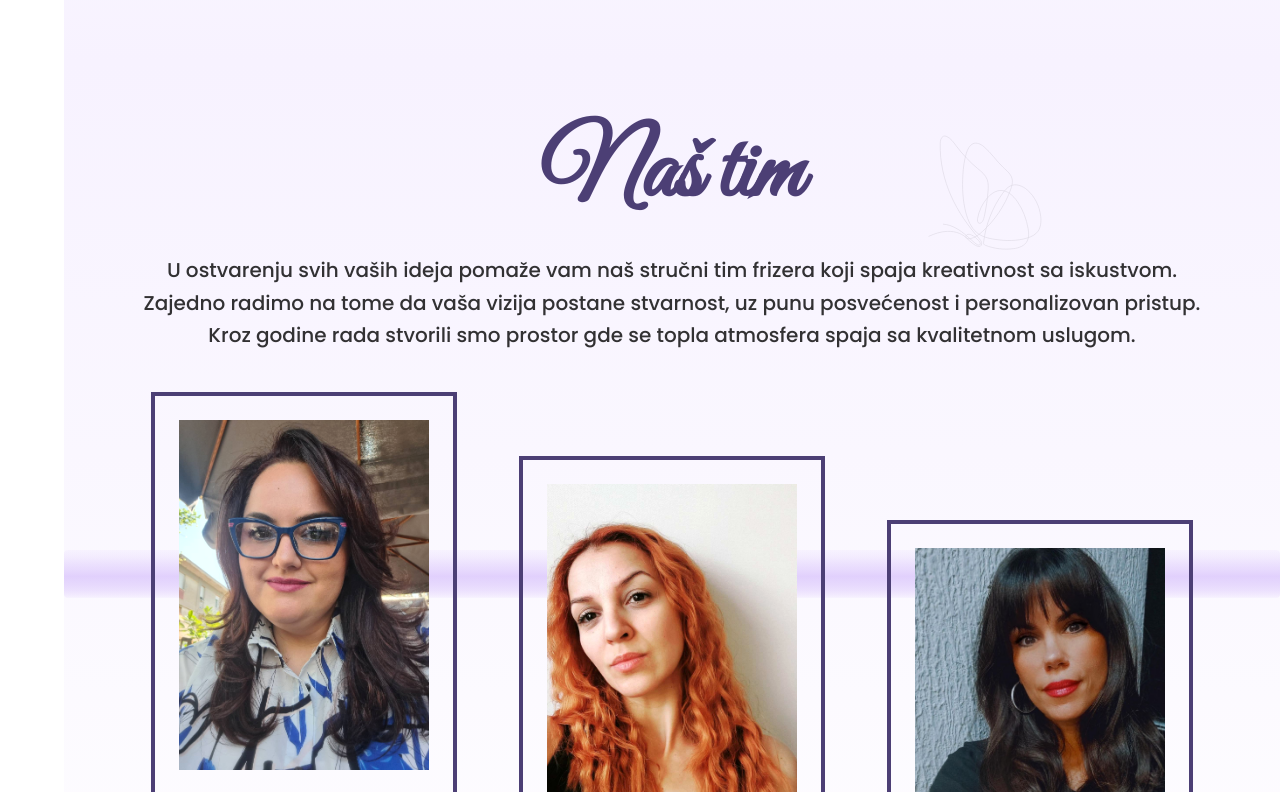
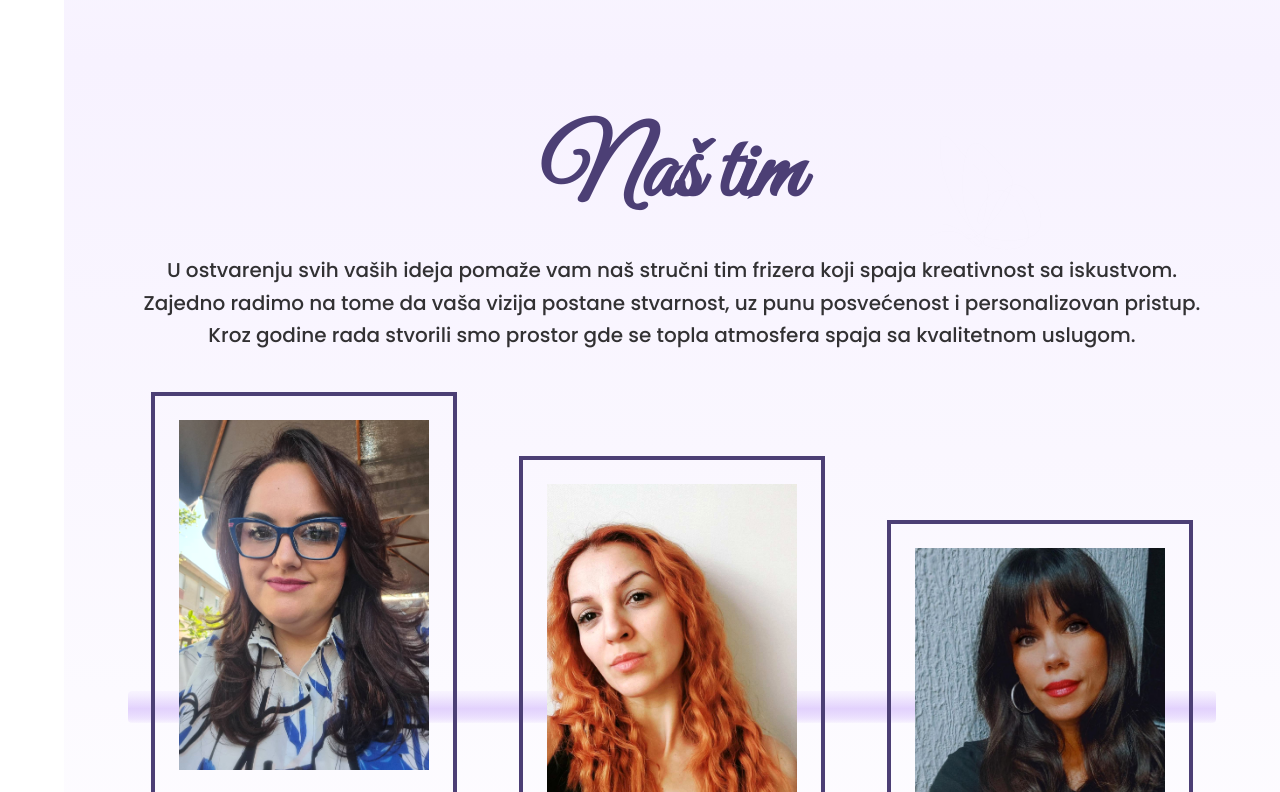
Before and after one commit to NikolaMatosic00/BuckaHairSalonDva, a Next.js app: page / in a window 1280 px wide. Shown: the part 1328-2120 px from the top of the page. Built offline with nearby package versions, Linux system fonts and the light colour scheme.

Commit message:
Doradjen Team

```diff
--- a/src/app/components/Team.js
+++ b/src/app/components/Team.js
@@ -1,10 +1,19 @@
 // src/app/components/Team.js
 'use client'
 import Image from 'next/image';
-import { useState } from 'react';
+import { useState, useEffect } from 'react';
 
 export default function Team() {
   const [selectedMember, setSelectedMember] = useState(null);
+  const [isVisible, setIsVisible] = useState(false);
+
+  useEffect(() => {
+    const timer = setTimeout(() => {
+      setIsVisible(true);
+    }, 100);
+
+    return () => clearTimeout(timer);
+  }, []);
 
   const teamMembers = [
     {
@@ -35,27 +44,45 @@ export default function Team() {
   };
 
   return (
-    <section id="team" className="py-12 sm:py-16 px-2 sm:px-4 md:px-16 text-center bg-gradient-to-b from-[#F7F2FF] to-white animate-on-scroll relative">
-      {/* Ljubičasta traka kroz celu sekciju */}
-      <div className="absolute left-0 right-0 top-1/2 -translate-y-1/2 w-full h-8 md:h-12 bg-[linear-gradient(to_bottom,_rgba(134,65,244,0.03)_0%,_rgba(134,65,244,0.07)_15%,_rgba(134,65,244,0.13)_30%,_rgba(134,65,244,0.18)_45%,_rgba(134,65,244,0.22)_55%,_rgba(134,65,244,0.18)_70%,_rgba(134,65,244,0.13)_85%,_rgba(134,65,244,0.07)_95%,_rgba(134,65,244,0.03)_100%)] z-0 rounded" />
+    <section id="team" className="py-12 sm:py-16 px-2 sm:px-4 md:px-16 text-center bg-gradient-to-b from-[#F7F2FF] to-white relative overflow-hidden">
       <div className="max-w-7xl mx-auto relative z-10">
-        <h2 className="text-5xl sm:text-7xl md:text-8xl font-bold text-salon-purple mb-8 animate-on-scroll great-vibes">
+        {/* Naslov sa animacijom */}
+        <h2 className={`text-5xl sm:text-7xl md:text-8xl font-bold text-salon-purple mb-8 great-vibes transition-all duration-1000 ease-out ${
+          isVisible ? 'opacity-100 translate-y-0' : 'opacity-0 -translate-y-10'
+        }`}>
           Naš tim
         </h2>
-        <p className="max-w-6xl mx-auto text-lg md:text-xl text-salon-black/80 mb-10 font-medium leading-relaxed">
+
+        {/* Opis sa animacijom */}
+        <p className={`max-w-6xl mx-auto text-lg md:text-xl text-salon-black/80 mb-10 font-medium leading-relaxed transition-all duration-1200 ease-out delay-300 ${
+          isVisible ? 'opacity-100 translate-y-0' : 'opacity-0 translate-y-5'
+        }`}>
           U ostvarenju svih vaših ideja pomaže vam naš stručni tim frizera koji spaja kreativnost sa iskustvom. Zajedno radimo na tome da vaša vizija postane stvarnost, uz punu posvećenost i personalizovan pristup. Kroz godine rada stvorili smo prostor gde se topla atmosfera spaja sa kvalitetnom uslugom.
         </p>
+
+        {/* Leptir dekoracija sa animacijom */}
         <div className="absolute inset-0 w-full h-full opacity-10 overflow-hidden pointer-events-none select-none z-0">
           <Image
             src="/background-images/butterfly_2.svg"
             alt="Dekoracija leptir"
             width={300}
             height={300}
-            className="absolute -top-40 right-0 w-48 md:w-[16rem] lg:w-[20rem] transition-transform duration-1000 hover:rotate-12"
+            className={`absolute -top-40 right-0 w-48 md:w-[16rem] lg:w-[20rem] transition-all duration-2000 ease-out delay-500 ${
+              isVisible ? 'opacity-10 translate-x-0 rotate-0' : 'opacity-0 translate-x-20 rotate-45'
+            } hover:rotate-12`}
             aria-hidden="true"
           />
         </div>
-        <div className="flex flex-row gap-4 justify-center relative animate-on-scroll max-w-7xl mx-auto" style={{minHeight: '260px'}}>
+
+        {/* Tim članovi sa staggered animacijama */}
+        <div className="flex flex-row gap-4 justify-center relative max-w-7xl mx-auto" style={{minHeight: '260px'}}>
+          {/* Ljubičasta traka - pozicionirana u odnosu na kontejner slika */}
+          <div
+            className={`absolute left-0 right-0 bg-[linear-gradient(to_bottom,_rgba(134,65,244,0.03)_0%,_rgba(134,65,244,0.07)_15%,_rgba(134,65,244,0.13)_30%,_rgba(134,65,244,0.18)_45%,_rgba(134,65,244,0.22)_55%,_rgba(134,65,244,0.18)_70%,_rgba(134,65,244,0.13)_85%,_rgba(134,65,244,0.07)_95%,_rgba(134,65,244,0.03)_100%)] z-0 rounded transition-all duration-1500 ease-out pointer-events-none top-[35%] lg:top-1/2 -translate-y-1/2 h-8 ${
+              isVisible ? 'opacity-100 scale-x-100' : 'opacity-0 scale-x-0'
+            }`}
+          />
+
           {teamMembers.map((member, index) => (
             <div
               key={member.id}
@@ -65,9 +92,20 @@ export default function Team() {
                 'mt-32 mb-0'
               } ${selectedMember === member.id ? 'scale-110' : ''}`}
               onClick={() => handleMemberClick(member.id)}
+              style={{
+                transform: `${isVisible ? 'translateY(0) scale(1)' : `translateY(50px) scale(0.8)`}`,
+                opacity: isVisible ? 1 : 0,
+                transition: `all 800ms ease-out ${600 + index * 200}ms`
+              }}
             >
               <div className="flex flex-col items-center">
-                <div className="border-4 border-salon-purple p-6 mb-4">
+                {/* Slika sa border animacijom */}
+                <div className={`border-4 border-salon-purple p-6 mb-4 transition-all duration-1000 ease-out ${
+                  isVisible ? 'border-opacity-100 scale-100' : 'border-opacity-0 scale-90'
+                }`}
+                style={{
+                  transitionDelay: `${800 + index * 200}ms`
+                }}>
                   <Image
                     src={member.image}
                     alt={member.name}
@@ -80,18 +118,32 @@ export default function Team() {
                     }`}
                   />
                 </div>
-                <h3 className={`text-2xl md:text-4xl font-bold text-salon-purple great-vibes mb-2 transition-all duration-500 ${
+
+                {/* Ime sa fade-in animacijom */}
+                <h3 className={`text-2xl md:text-4xl font-bold text-salon-purple great-vibes mb-2 transition-all duration-700 ease-out ${
                   selectedMember === member.id
                     ? 'text-salon-purple/90'
                     : 'group-hover:text-salon-purple/90'
-                }`}>
+                }`}
+                style={{
+                  opacity: isVisible ? 1 : 0,
+                  transform: isVisible ? 'translateY(0)' : 'translateY(10px)',
+                  transitionDelay: `${1000 + index * 200}ms`
+                }}>
                   {member.name}
                 </h3>
-                <p className={`text-sm md:text-base text-salon-black font-bold mb-2 transition-all duration-500 ${
+
+                {/* Pozicija sa fade-in animacijom */}
+                <p className={`text-sm md:text-base text-salon-black font-bold mb-2 transition-all duration-700 ease-out ${
                   selectedMember === member.id
                     ? 'text-salon-purple/80'
                     : 'group-hover:text-salon-purple/80'
-                }`}>
+                }`}
+                style={{
+                  opacity: isVisible ? 1 : 0,
+                  transform: isVisible ? 'translateY(0)' : 'translateY(10px)',
+                  transitionDelay: `${1200 + index * 200}ms`
+                }}>
                   {member.role}
                 </p>
               </div>
@@ -99,12 +151,12 @@ export default function Team() {
           ))}
         </div>
 
-        {/* Opis izabrane frizerke */}
+        {/* Opis izabrane frizerke sa smooth animacijom */}
         <div className={`transition-all duration-700 ease-in-out overflow-hidden ${
           selectedMember ? 'max-h-96 opacity-100 mt-8' : 'max-h-0 opacity-0'
         }`}>
           {selectedMember && (
-            <div className="bg-white/80 backdrop-blur-sm rounded-lg p-6 md:p-8 shadow-lg border border-salon-purple/20">
+            <div className="bg-white/80 backdrop-blur-sm rounded-lg p-6 md:p-8 shadow-lg border border-salon-purple/20 transform transition-all duration-500 ease-out animate-in slide-in-from-bottom-4">
               <div className="max-w-4xl mx-auto">
                 <h4 className="text-2xl md:text-3xl font-bold text-salon-purple great-vibes mb-4">
                   {teamMembers.find(m => m.id === selectedMember)?.name}
```
